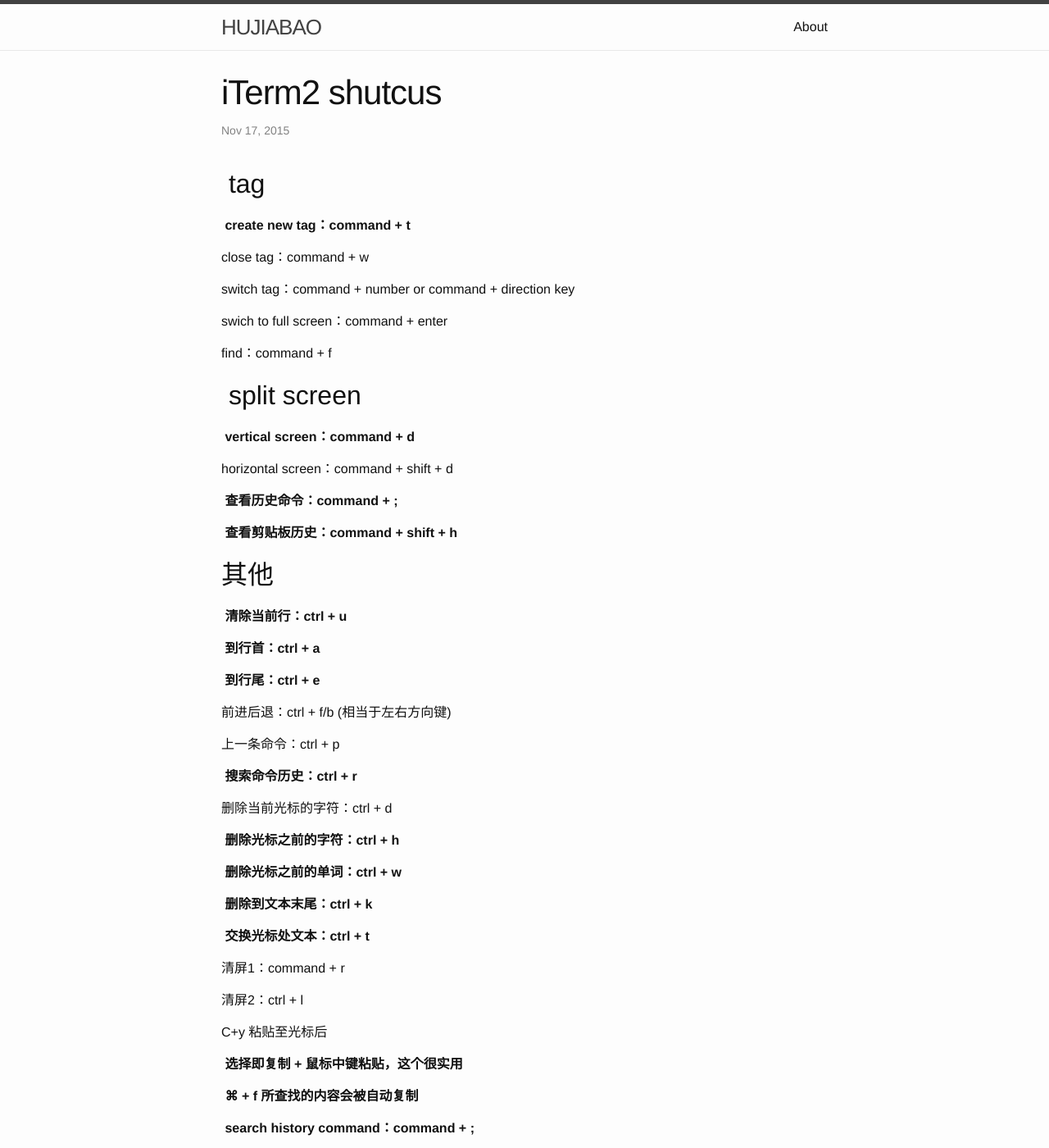
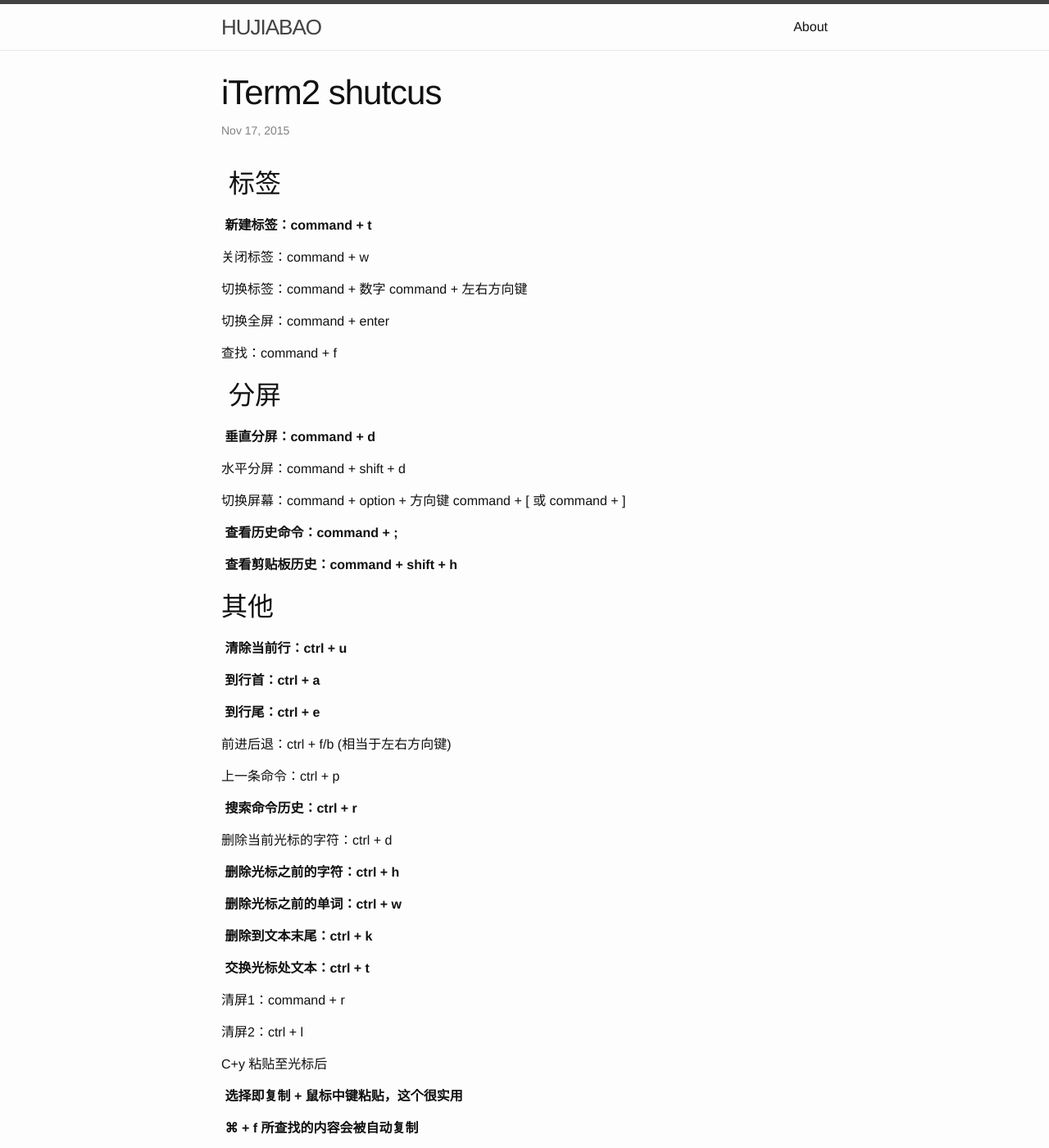
Before and after one commit to hujb2000/hujb2000.github.io, a Jekyll site: the page built from _posts/2015-11-17-iTerm2 shutcuts.markdown, in a window 1280 px wide and 1400 px high. Shown: the whole window at 82% size. Built offline with Jekyll 4.4.1, drawn with Linux system fonts in a browser that asks for light colours.

Commit message:
iTerm2 shutcut

```diff
--- a/_posts/2015-11-17-iTerm2 shutcuts.markdown
+++ b/_posts/2015-11-17-iTerm2 shutcuts.markdown
@@ -6,24 +6,25 @@ categories: allen.hu update
 ---
 
 
-## tag
+## 标签
 
-** create new tag：command + t **
+** 新建标签：command + t **
 
-close tag：command + w
+关闭标签：command + w
 
-switch tag：command + number or  command + direction key
+切换标签：command + 数字 command + 左右方向键
 
-swich to full screen：command + enter
+切换全屏：command + enter
 
-find：command + f
+查找：command + f
 
-## split screen
+## 分屏
 
-** vertical screen：command + d **
+** 垂直分屏：command + d **
 
-horizontal screen：command + shift + d
+水平分屏：command + shift + d
 
+切换屏幕：command + option + 方向键 command + [ 或 command + ]
 
 ** 查看历史命令：command + ; **
 
```
Also changed, not shown: other parts of _posts/2015-11-17-iTerm2 shutcuts.markdown (+1 -2 lines).
